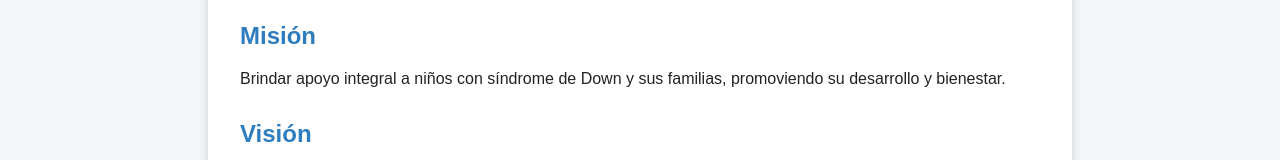
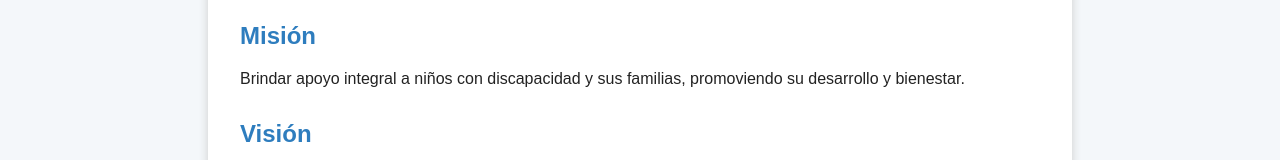
Before and after one commit to juank10/mirada_al_futuro, a plain HTML site: page index.html in a window 1280 px wide. Shown: the part 176-336 px from the top of the page. Drawn offline with Linux system fonts and the light colour scheme.

Commit message:
Update index.html

```diff
--- a/index.html
+++ b/index.html
@@ -22,7 +22,7 @@
     <main>
         <section id="mision">
             <h2>Misión</h2>
-            <p>Brindar apoyo integral a niños con síndrome de Down y sus familias, promoviendo su desarrollo y bienestar.</p>
+            <p>Brindar apoyo integral a niños con discapacidad y sus familias, promoviendo su desarrollo y bienestar.</p>
         </section>
         <section id="vision">
             <h2>Visión</h2>
@@ -61,4 +61,5 @@
         <p>&copy; 2025 Mirada al Futuro. Todos los derechos reservados.</p>
     </footer>
 </body>
+
 </html>
```
